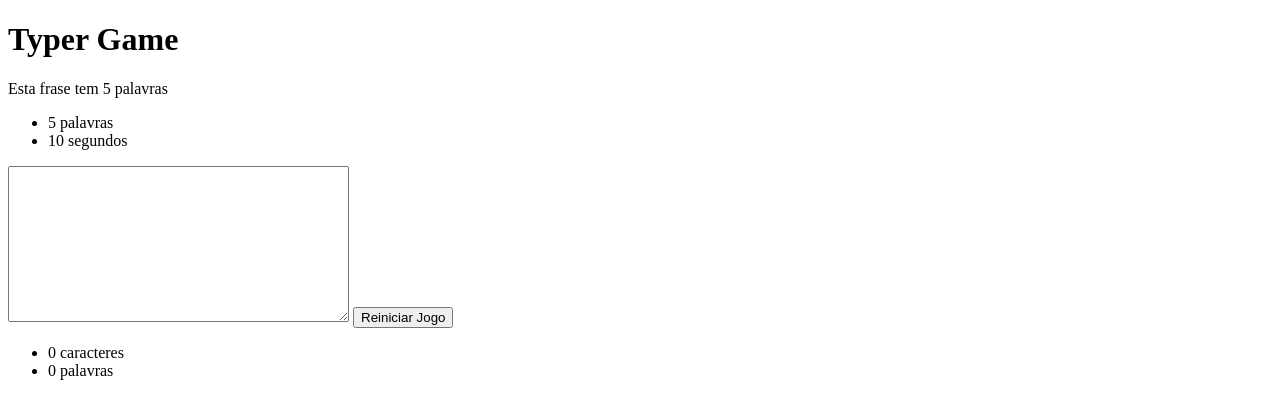
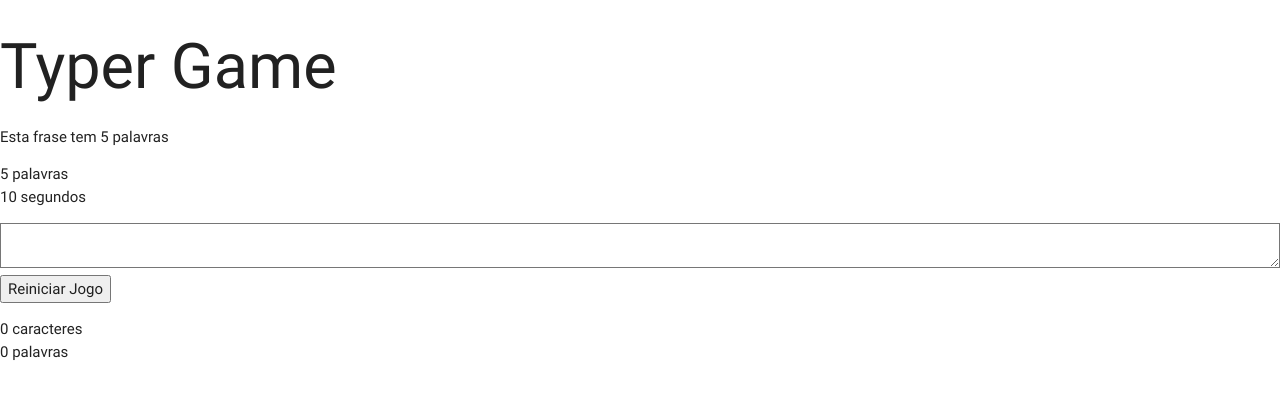
Before and after one commit to oliveira-flavio/jquery-treinamento-alura, a plain HTML site: page public/principal.html in a window 1280 px wide. Drawn offline with Linux system fonts and the light colour scheme.

Commit message:
Adiciona estilo materialize

```diff
--- a/public/principal.html
+++ b/public/principal.html
@@ -3,6 +3,7 @@
   <head>
     <meta charset="UTF-8" />
     <title>Typer Game</title>
+    <link rel="stylesheet" href="css/libs/materialize.min.css" />
   </head>
   <body>
     <h1>Typer Game</h1>
```
